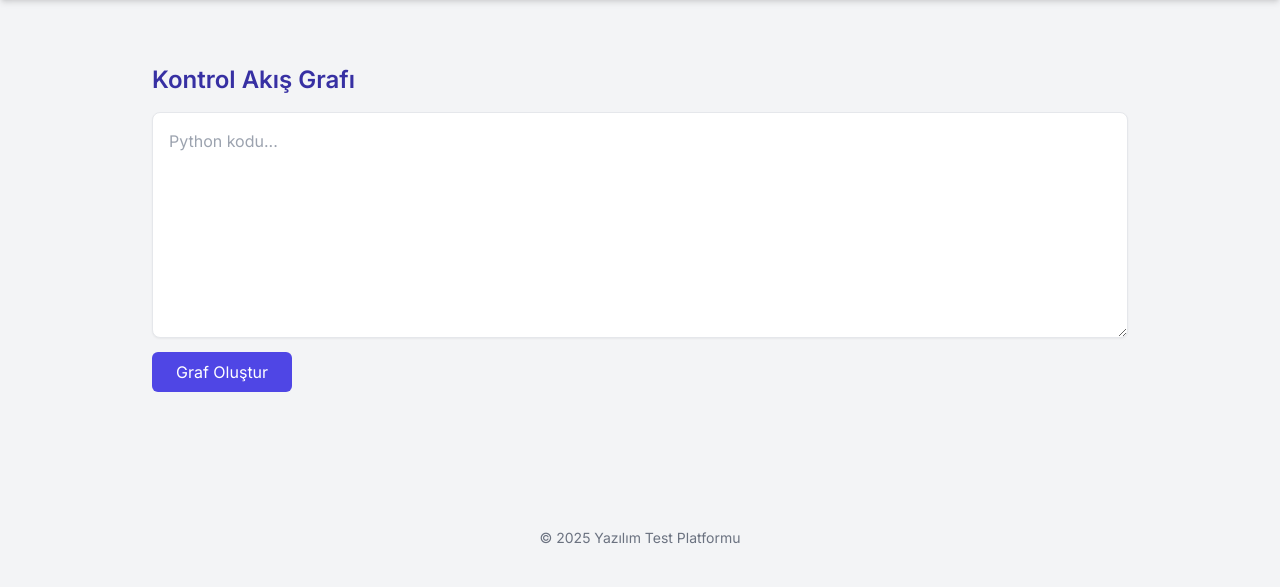
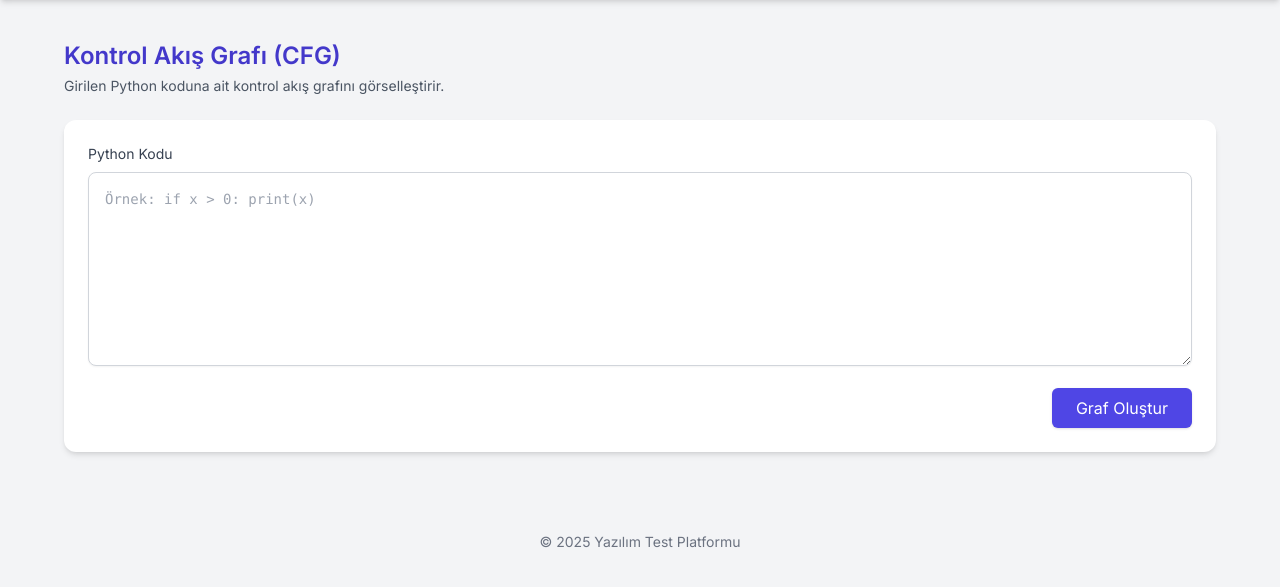
Before and after one commit to aysenurerenm/test_case_projesi, a Django app: page /graph/ in a window 1280 px wide. Shown: the part 60-647 px from the top of the page. Run offline with Django 5.2, Linux system fonts and the light colour scheme; some libraries are stand-ins or nearby versions.

Commit message:
graf güncellendi

```diff
--- a/uygulamaKısmı/templates/graph.html
+++ b/uygulamaKısmı/templates/graph.html
@@ -1,25 +1,59 @@
 {% extends 'base.html' %}
+
+{% block title %}Kontrol Akış Grafı{% endblock %}
+
 {% block content %}
-<div class="p-6 max-w-5xl mx-auto">
-    <h1 class="text-2xl font-bold mb-4 text-indigo-800">Kontrol Akış Grafı</h1>
+<div class="max-w-6xl mx-auto">
 
-    <form method="post" class="mb-8">
+    <!-- Page Header -->
+    <div class="mb-6">
+        <h1 class="text-2xl font-bold text-indigo-700">
+            Kontrol Akış Grafı (CFG)
+        </h1>
+        <p class="text-gray-600 text-sm mt-1">
+            Girilen Python koduna ait kontrol akış grafını görselleştirir.
+        </p>
+    </div>
+
+    <!-- Code Input Card -->
+    <div class="bg-white rounded-xl shadow-md p-6 mb-8">
+        <form method="post">
             {% csrf_token %}
-        <textarea name="code" rows="8"
-            class="w-full p-4 border rounded-lg shadow-sm"
-            placeholder="Python kodu...">{{ code|default:"" }}</textarea>
-        <button type="submit"
-            class="mt-2 bg-indigo-600 text-white px-6 py-2 rounded-md hover:bg-indigo-700">
+
+            <label class="block text-sm font-medium text-gray-700 mb-2">
+                Python Kodu
+            </label>
+
+            <textarea
+                name="code"
+                rows="8"
+                class="w-full p-4 border border-gray-300 rounded-lg shadow-sm focus:ring-2 focus:ring-indigo-400 focus:outline-none text-sm font-mono"
+                placeholder="Örnek: if x > 0: print(x)"
+            >{{ code|default:"" }}</textarea>
+
+            <div class="mt-4 text-right">
+                <button
+                    type="submit"
+                    class="bg-indigo-600 text-white px-6 py-2 rounded-md hover:bg-indigo-700 transition shadow">
                     Graf Oluştur
                 </button>
+            </div>
         </form>
+    </div>
 
     {% if cfg %}
-<div class="border bg-white rounded-xl shadow-lg">
-    <div id="graph" style="width:100%; height:600px;"></div>
+    <!-- Graph Card -->
+    <div class="bg-white rounded-xl shadow-lg p-4">
+        <h2 class="text-lg font-semibold text-gray-700 mb-3">
+            Oluşturulan Kontrol Akış Grafı
+        </h2>
+
+        <div id="graph" class="w-full h-[600px] border rounded-lg"></div>
     </div>
 
+    <!-- D3.js -->
     <script src="https://d3js.org/d3.v7.min.js"></script>
+
     <script>
     const graphData = JSON.parse(`{{ cfg|escapejs }}`);
 
@@ -35,7 +69,6 @@ const g = svg.append("g");
 
     svg.call(d3.zoom().on("zoom", e => g.attr("transform", e.transform)));
 
-/* OK */
     svg.append("defs").append("marker")
         .attr("id", "arrow")
         .attr("viewBox", "0 -5 10 10")
@@ -48,7 +81,6 @@ svg.append("defs").append("marker")
         .attr("d", "M0,-5L10,0L0,5")
         .attr("fill", "#6366f1");
 
-/* FORCE */
     const simulation = d3.forceSimulation(graphData.nodes)
         .force("link", d3.forceLink(graphData.edges)
             .id(d => d.id)
@@ -58,7 +90,6 @@ const simulation = d3.forceSimulation(graphData.nodes)
         .force("center", d3.forceCenter(width/2, height/2))
         .force("collide", d3.forceCollide().radius(70));
 
-/* EDGES */
     const link = g.append("g")
         .selectAll("path")
         .data(graphData.edges)
@@ -68,7 +99,6 @@ const link = g.append("g")
         .attr("stroke-width",2)
         .attr("marker-end","url(#arrow)");
 
-/* EDGE LABEL */
     const linkLabel = g.append("g")
         .selectAll("text")
         .data(graphData.edges)
@@ -78,7 +108,6 @@ const linkLabel = g.append("g")
         .attr("text-anchor","middle")
         .text(d => d.label || "");
 
-/* NODES */
     const node = g.append("g")
         .selectAll("g")
         .data(graphData.nodes)
@@ -109,36 +138,23 @@ node.append("text")
         .attr("font-size","10px")
         .attr("font-weight","600");
 
-/* TICK */
     simulation.on("tick",()=>{
-
         link.attr("d", d => {
             const sx=d.source.x, sy=d.source.y;
             const tx=d.target.x, ty=d.target.y;
             const dx=tx-sx, dy=ty-sy;
-
-        let curve=1.2, sweep=1;
-        if(d.label==="if"){ curve=0; sweep=1; }
-        else if(d.label==="else"){ curve=1; sweep=1; }
-        else if(d.label?.startsWith("elif")){ curve=2; sweep=1; }
-
-        const dr=Math.sqrt(dx*dx+dy*dy)*curve;
-        return `M${sx},${sy} A${dr},${dr} 0 0,${sweep} ${tx},${ty}`;
+            const dr=Math.sqrt(dx*dx+dy*dy)*1.2;
+            return `M${sx},${sy} A${dr},${dr} 0 0,1 ${tx},${ty}`;
         });
 
         linkLabel
             .attr("x", d => (d.source.x + d.target.x)/2)
-        .attr("y", d => {
-            let off=0;
-            if(d.label==="if") off=-12;
-            if(d.label==="else") off=12;
-            if(d.label?.startsWith("elif")) off=-2;
-            return (d.source.y + d.target.y)/2 + off;
-        });
+            .attr("y", d => (d.source.y + d.target.y)/2);
 
         node.attr("transform", d => `translate(${d.x},${d.y})`);
     });
     </script>
     {% endif %}
+
 </div>
 {% endblock %}
```
Lines whose indentation alone changed are shown as unchanged.
